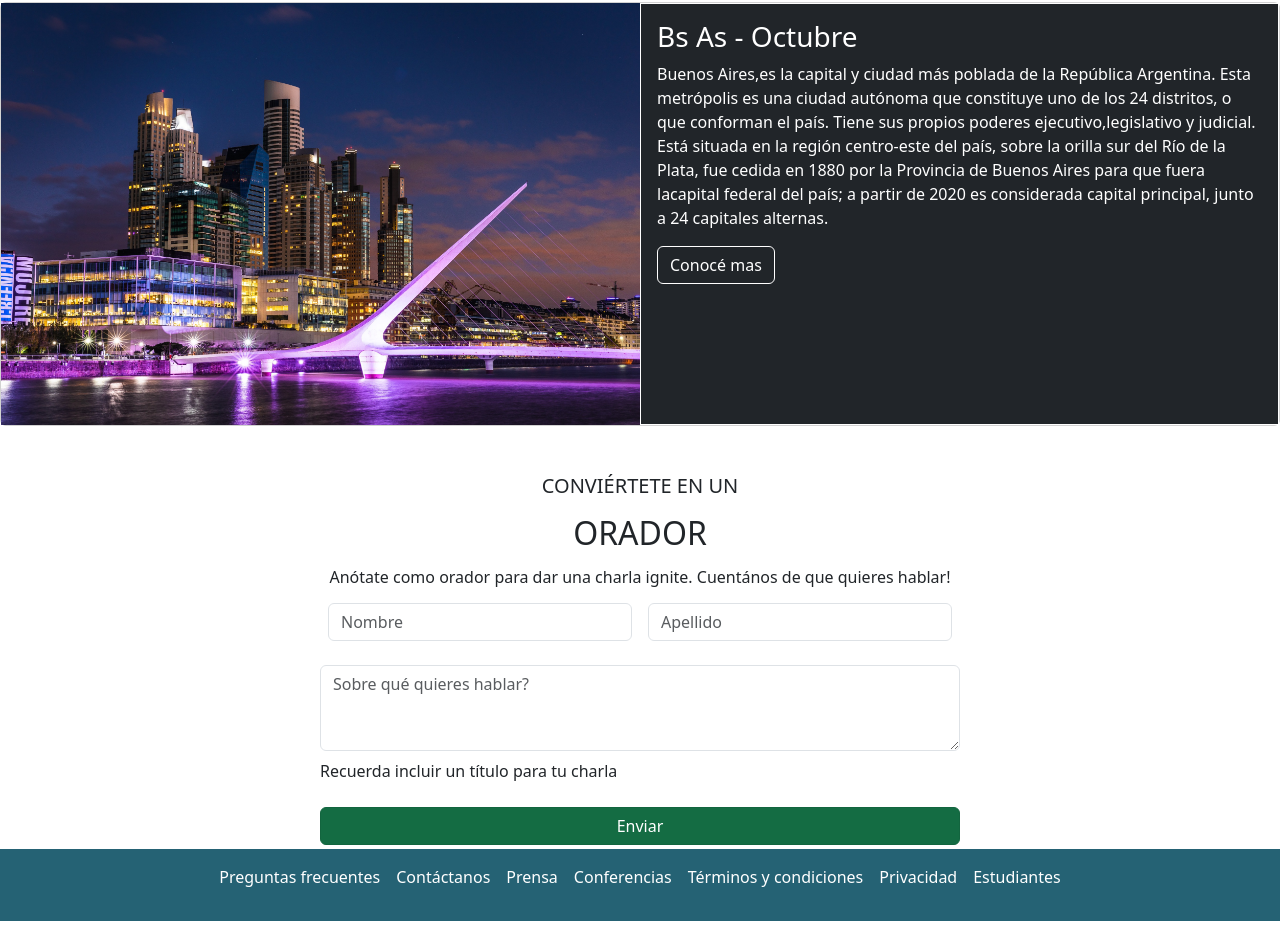
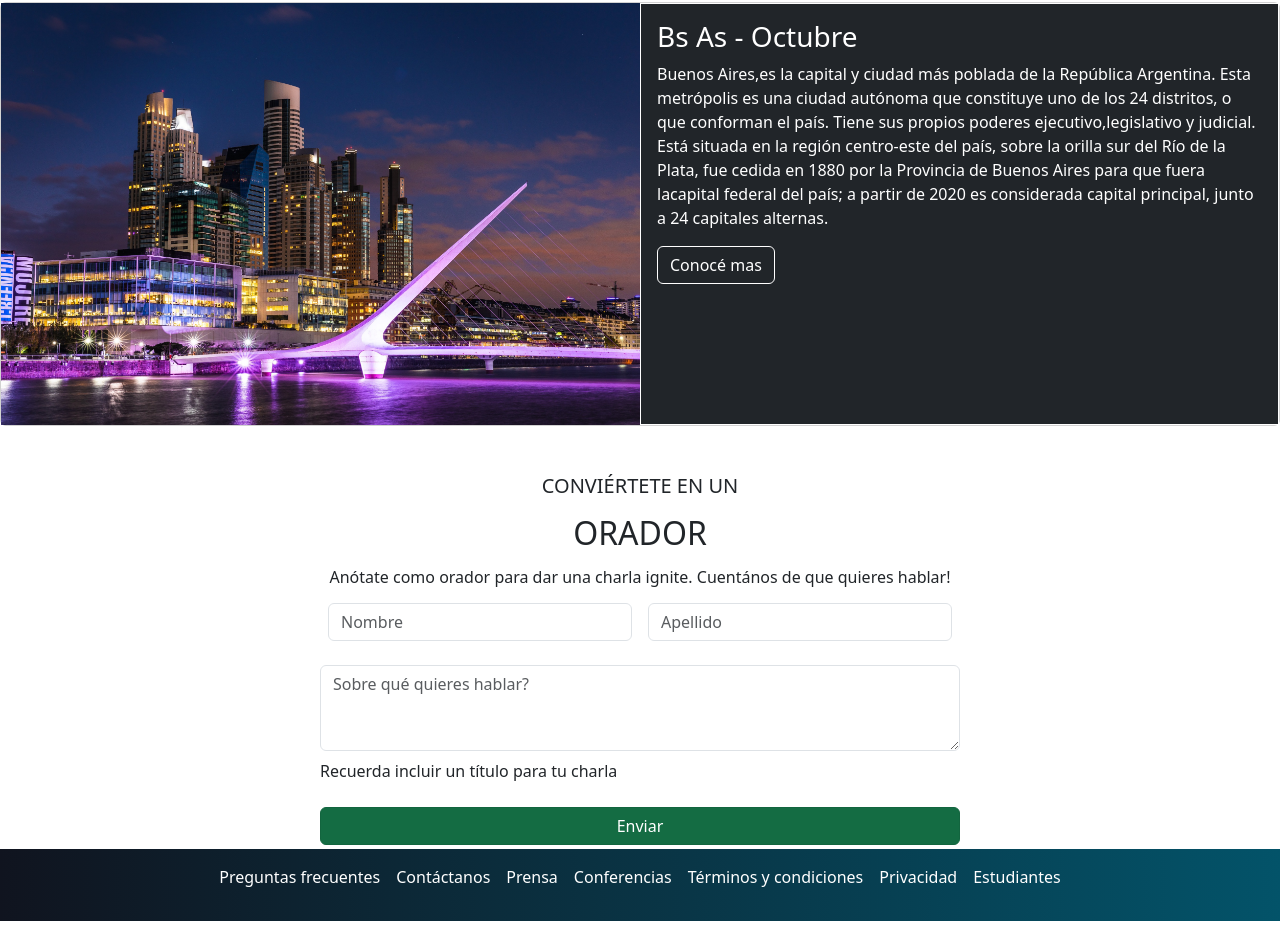
Before and after one commit to Viglenis08/LandingPage-CodoaCodo, a plain HTML site: page index.html in a window 1280 px wide. Shown: the part 1503-2428 px from the top of the page. Drawn offline with nearby package versions, Linux system fonts and the light colour scheme.

Commit message:
actualizacion 2

```diff
--- a/css/style.css
+++ b/css/style.css
@@ -37,8 +37,9 @@ body {
 
   .footer-color{
       margin: 0 !important;
-      background-color: #256274;
+      background: linear-gradient(to right, rgb(16, 20, 31), rgb(3, 83, 105));
       padding-top: 10px;
+
 
     }
 
```
